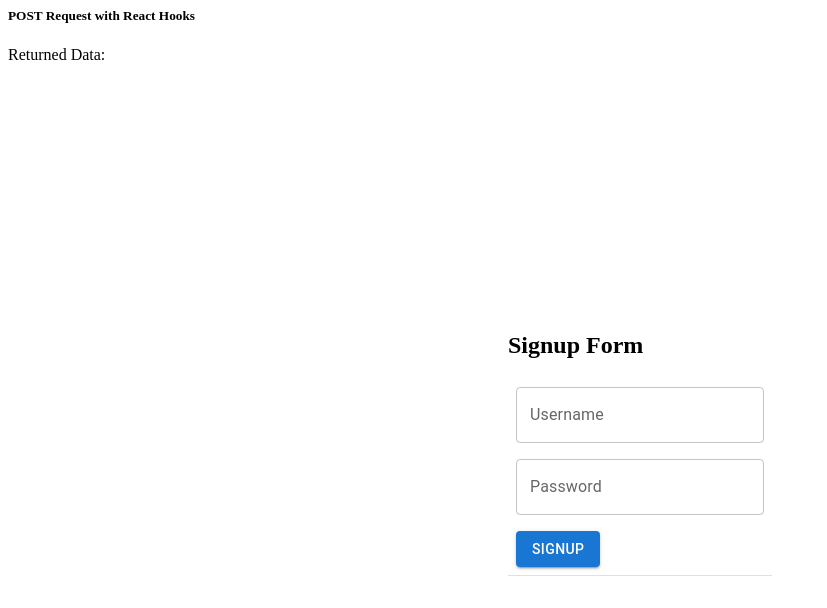
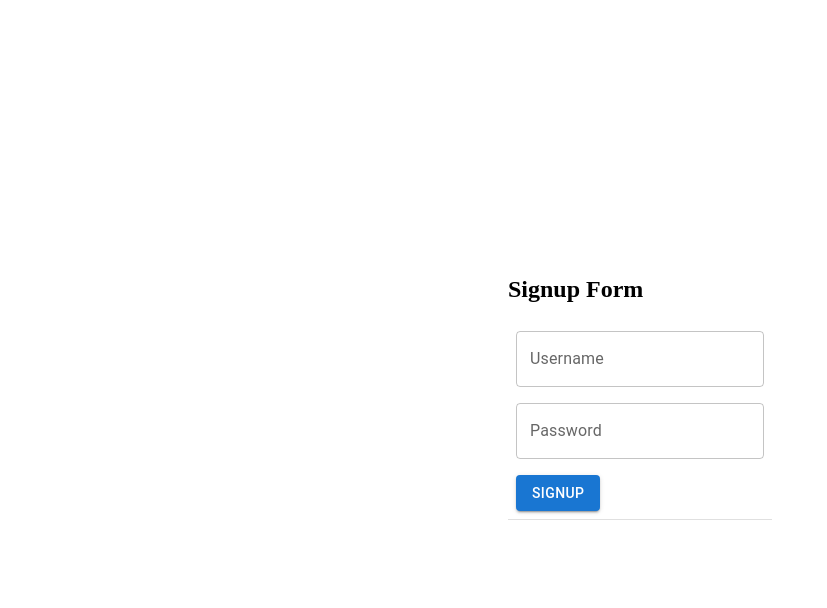
Before and after one commit to AKSHAYPATILBHOSALE07/react-jjti86, a React (Create React App) app: page / in a window 1280 px wide. Shown: the top 608 px of the page, without its empty margins (0-827 px from the left). Built offline with nearby package versions, Linux system fonts and the light colour scheme.

Commit message:
1 file modified

```diff
--- a/src/Forms/SignUpAndLogin.jsx
+++ b/src/Forms/SignUpAndLogin.jsx
@@ -57,9 +57,9 @@ export default function SignUp() {
   if (authMode === 'signin') {
     return (
       <>
-        <div className="card text-center m-3">
+        {/* <div className="card text-center m-3">
           <h5 className="card-header">POST Request with React Hooks</h5>
-          <div className="card-body">Returned Data: {postId}</div>
+          <div className="card-body">Returned Data: {postId}</div> */}
 
           <>
             <Grid
@@ -119,7 +119,7 @@ export default function SignUp() {
               </Grid>
             </Grid>
           </>
-        </div>
+        {/* </div> */}
       </>
     );
   }
```
